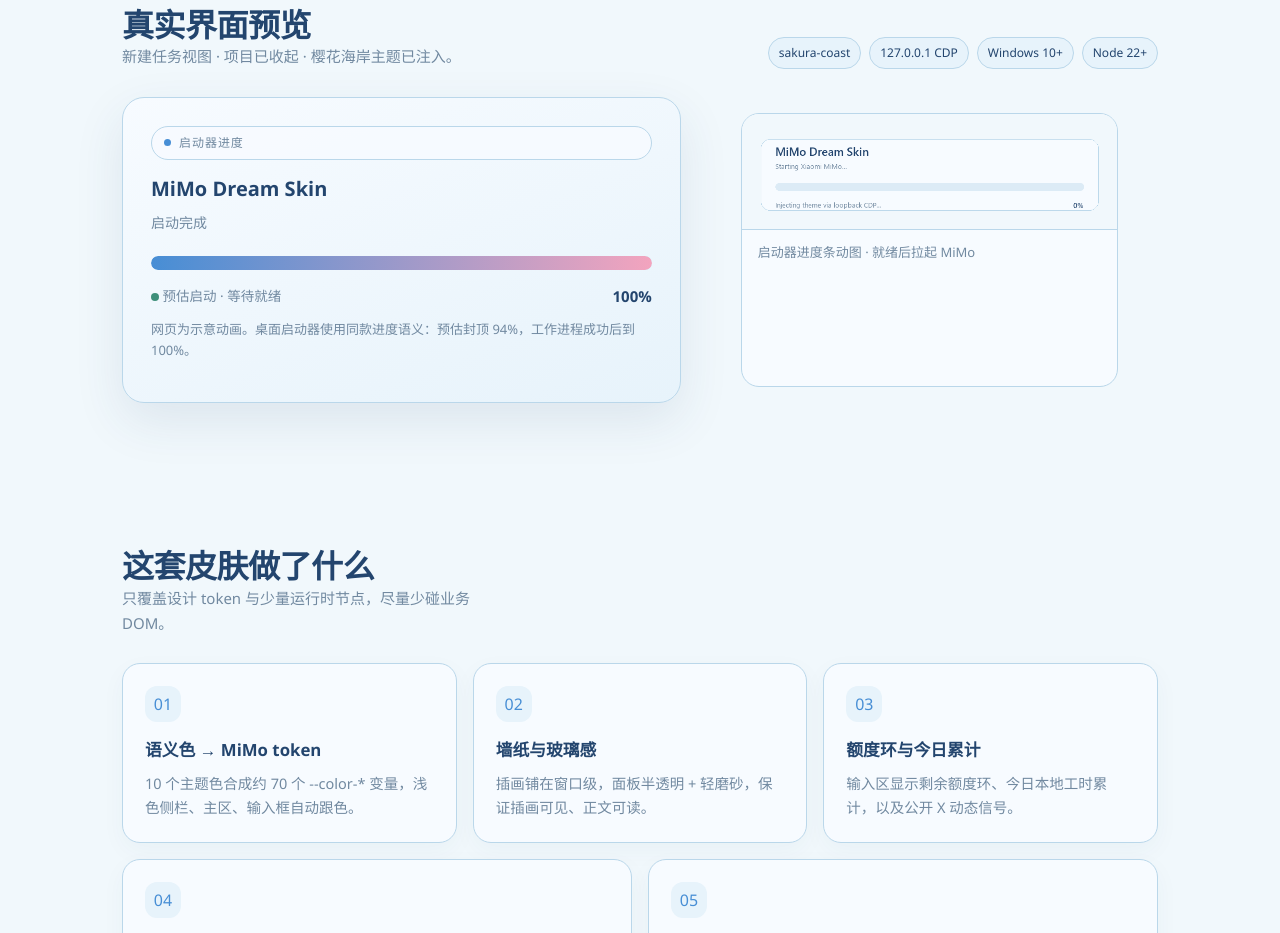
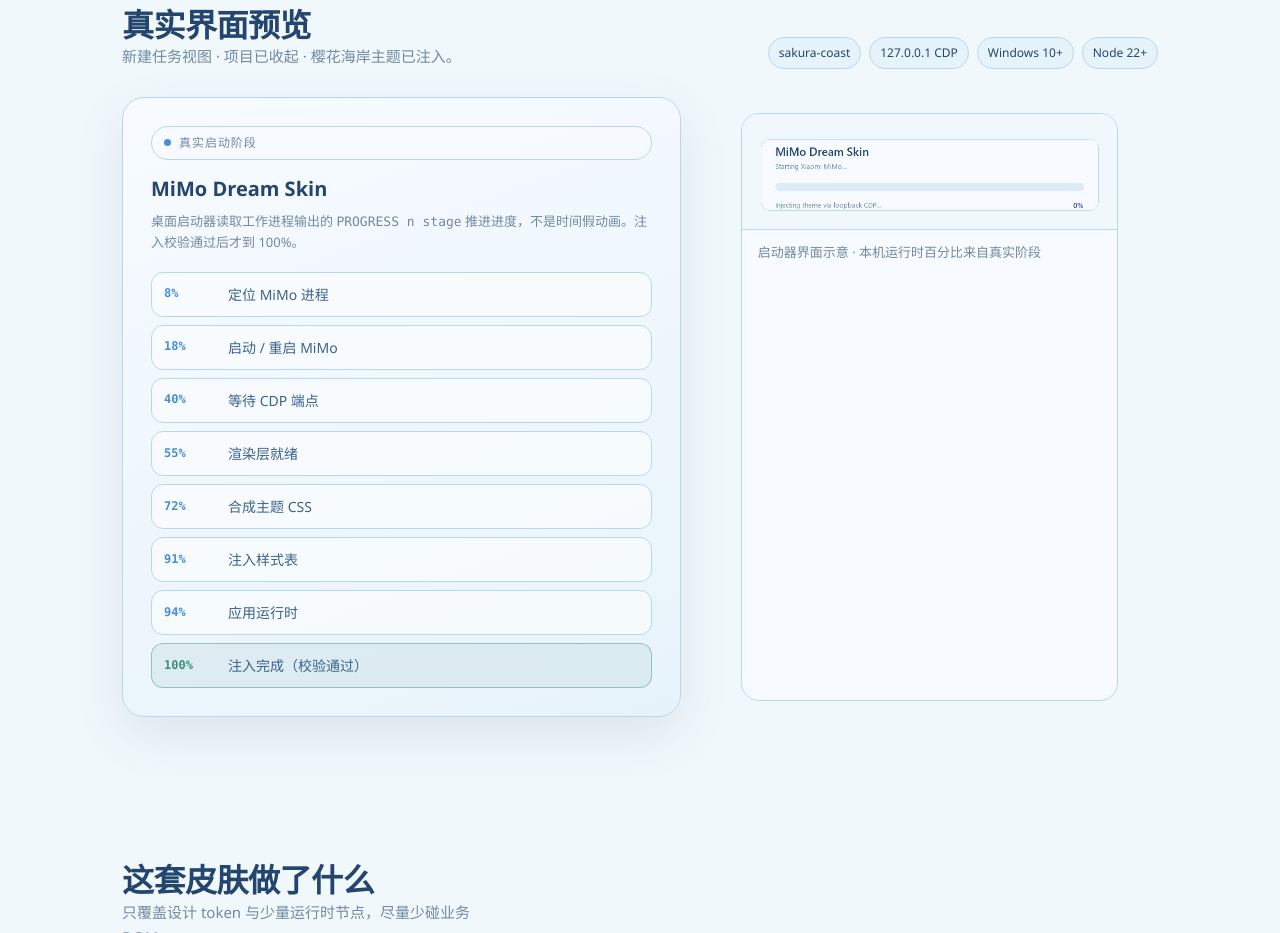
Before and after one commit to MeilunCsl/MIMo-Desktop-Skin, a plain HTML site: page site/index.html in a window 1280 px wide. Shown: the part 1378-2311 px from the top of the page. Drawn offline with Linux system fonts and the light colour scheme.

Commit message:
docs: real launcher progress stages + README/site sync
Worker emits PROGRESS marks; Launcher.cs parses them.
Fix UTF-8 BOM for Windows PowerShell and theme JSON BOM.

```diff
--- a/mimo/assets/themes/sakura-coast.json
+++ b/mimo/assets/themes/sakura-coast.json
@@ -25,7 +25,7 @@
   "glass": {
     "panel": 0.18,
     "sidebar": 0.14,
-    "main": 0.10,
+    "main": 0.1,
     "composer": 0.68,
     "blur": 4
   }
--- a/site/index.html
+++ b/site/index.html
@@ -325,6 +325,40 @@
       margin: 0 0 6px;
       font-size: 1.25rem;
     }
+    .stage-list {
+      margin: 0;
+      padding: 0;
+      list-style: none;
+      display: grid;
+      gap: 8px;
+    }
+    .stage-list li {
+      display: grid;
+      grid-template-columns: 52px 1fr;
+      gap: 12px;
+      align-items: center;
+      padding: 10px 12px;
+      border-radius: 12px;
+      background: rgba(255, 255, 255, 0.55);
+      border: 1px solid var(--line);
+      font-size: 14px;
+    }
+    .stage-list li span {
+      font-family: var(--mono);
+      font-size: 12px;
+      font-weight: 700;
+      color: var(--accent);
+      font-variant-numeric: tabular-nums;
+    }
+    .stage-list li em {
+      font-style: normal;
+      color: #3d6288;
+    }
+    .stage-list li.done {
+      border-color: rgba(62, 143, 122, 0.45);
+      background: rgba(62, 143, 122, 0.08);
+    }
+    .stage-list li.done span { color: var(--ok); }
     .launcher-shell .status {
       color: var(--muted);
       font-size: 14px;
@@ -601,31 +635,28 @@
 
       <div class="launcher-demo" id="launcher">
         <div class="launcher-shell" aria-live="polite">
-          <div class="eyebrow" style="margin-bottom:12px"><i></i><span data-i18n-zh>启动器进度</span><span data-i18n-en>Launcher progress</span></div>
+          <div class="eyebrow" style="margin-bottom:12px"><i></i><span data-i18n-zh>真实启动阶段</span><span data-i18n-en>Real launch stages</span></div>
           <h3>MiMo Dream Skin</h3>
-          <div class="status" id="launchStatus">
-            <span data-i18n-zh>准备启动…</span><span data-i18n-en>Preparing…</span>
-          </div>
-          <div class="bar-track" role="progressbar" aria-valuemin="0" aria-valuemax="100" aria-valuenow="0" id="launchBar">
-            <div class="bar-fill" id="launchFill"></div>
-          </div>
-          <div class="bar-meta">
-            <span>
-              <span class="pulse" aria-hidden="true"></span>
-              <span data-i18n-zh>预估启动 · 等待就绪</span><span data-i18n-en>Estimated start · waiting</span>
-            </span>
-            <strong id="launchPct">0%</strong>
-          </div>
-          <p class="note">
-            <span data-i18n-zh>网页为示意动画。桌面启动器使用同款进度语义：预估封顶 94%，工作进程成功后到 100%。</span>
-            <span data-i18n-en>Web demo mirrors the desktop launcher: estimate caps at 94%, worker success sets 100%.</span>
+          <p class="note" style="margin:0 0 18px">
+            <span data-i18n-zh>桌面启动器读取工作进程输出的 <code>PROGRESS n stage</code> 推进进度，不是时间假动画。注入校验通过后才到 100%。</span>
+            <span data-i18n-en>The desktop launcher reads real <code>PROGRESS n stage</code> lines from the worker — not a timed fake. 100% only after a successful inject.</span>
           </p>
+          <ol class="stage-list">
+            <li><span>8%</span><em data-i18n-zh>定位 MiMo 进程</em><em data-i18n-en>Locate MiMo process</em></li>
+            <li><span>18%</span><em data-i18n-zh>启动 / 重启 MiMo</em><em data-i18n-en>Launch / restart MiMo</em></li>
+            <li><span>40%</span><em data-i18n-zh>等待 CDP 端点</em><em data-i18n-en>Wait for CDP endpoint</em></li>
+            <li><span>55%</span><em data-i18n-zh>渲染层就绪</em><em data-i18n-en>Renderer ready</em></li>
+            <li><span>72%</span><em data-i18n-zh>合成主题 CSS</em><em data-i18n-en>Compose theme CSS</em></li>
+            <li><span>91%</span><em data-i18n-zh>注入样式表</em><em data-i18n-en>Inject stylesheet</em></li>
+            <li><span>94%</span><em data-i18n-zh>应用运行时</em><em data-i18n-en>Apply runtime</em></li>
+            <li class="done"><span>100%</span><em data-i18n-zh>注入完成（校验通过）</em><em data-i18n-en>Injected (verified)</em></li>
+          </ol>
         </div>
         <figure class="launcher-gif">
           <img src="./assets/mimo-launch-progress.gif" alt="Launcher progress animation" />
           <figcaption>
-            <span data-i18n-zh>启动器进度条动图 · 就绪后拉起 MiMo</span>
-            <span data-i18n-en>Launcher progress GIF · then starts MiMo</span>
+            <span data-i18n-zh>启动器界面示意 · 本机运行时百分比来自真实阶段</span>
+            <span data-i18n-en>Launcher UI sample · local percentages come from real stages</span>
           </figcaption>
         </figure>
       </div>
@@ -842,56 +873,8 @@
         }
       }
 
-      // launcher progress loop (estimate → 94 → 100)
-      const fill = document.getElementById("launchFill");
-      const pct = document.getElementById("launchPct");
-      const status = document.getElementById("launchStatus");
-      const bar = document.getElementById("launchBar");
-      const reduce = matchMedia("(prefers-reduced-motion: reduce)").matches;
-      const texts = {
-        zh: ["准备启动…", "正在启动 · 等待就绪", "注入 sakura-coast…", "启动完成"],
-        en: ["Preparing…", "Starting · waiting for ready", "Applying sakura-coast…", "Ready"],
-      };
-      function label(i) {
-        const lang = root.lang.startsWith("en") ? "en" : "zh";
-        return texts[lang][i];
-      }
-      function setP(p, msgIdx) {
-        fill.style.width = p + "%";
-        pct.textContent = Math.round(p) + "%";
-        bar.setAttribute("aria-valuenow", String(Math.round(p)));
-        status.textContent = label(msgIdx);
-      }
-      function runLaunch() {
-        if (reduce) { setP(100, 3); return; }
-        const t0 = performance.now();
-        const dur = 3200;
-        function frame(now) {
-          const t = Math.min(1, (now - t0) / dur);
-          // ease-out to 94, then step to 100
-          let p;
-          if (t < 0.82) {
-            p = 8 + 86 * (1 - Math.pow(1 - t / 0.82, 3)) * 0.92;
-            p = Math.min(94, p);
-            setP(p, t < 0.35 ? 0 : 1);
-          } else if (t < 1) {
-            const u = (t - 0.82) / 0.18;
-            setP(94 + 6 * u, 2);
-          } else {
-            setP(100, 3);
-            setTimeout(() => { t0reset(); }, 1600);
-            return;
-          }
-          requestAnimationFrame(frame);
-        }
-        requestAnimationFrame(frame);
-      }
-      function t0reset() {
-        setP(0, 0);
-        setTimeout(runLaunch, 500);
-      }
-      setP(0, 0);
-      setTimeout(runLaunch, 600);
+      // Desktop launcher progress is driven by real PROGRESS marks.
+      // This page documents the stages; it does not fake a looping bar.
 
       // copy buttons
       document.querySelectorAll(".copy-btn[data-copy]").forEach((btn) => {
```
Also changed, not shown: mimo/scripts/inject-skin.mjs (+15 -0 lines), 6 other files.
